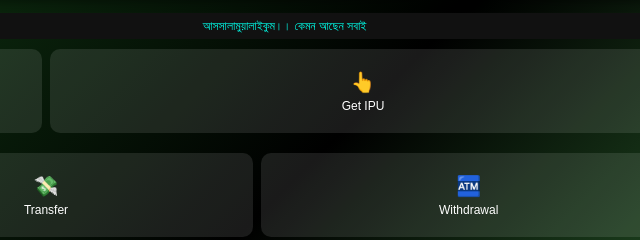
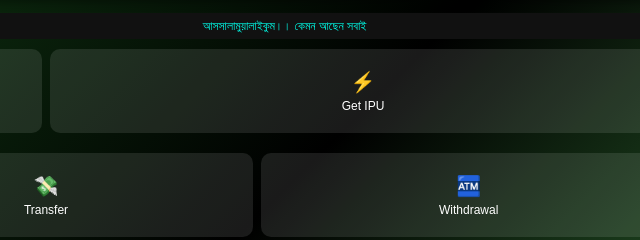
Before and after one commit to DevoloperRaju/IoLent, a plain HTML site: page index.html in a window 1280 px wide. Shown: the part 174-414 px from the top of the page, 594-1234 px from the left. Drawn offline with Linux system fonts and the light colour scheme.

Commit message:
Update index.html

```diff
--- a/index.html
+++ b/index.html
@@ -57,7 +57,7 @@ footer{text-align:center;padding:8px;font-size:11px;opacity:0.8;}
 <!-- ========= 2 CARD SECTION ============ -->
 <div class="grid">
   <div class="card" onclick="tabClicked('Mining.html')"><span class="emoji">⚡</span><span>Mining</span></div>
-  <div class="card" onclick="tabClicked('GetClick.html')"><span class="emoji">👆</span><span>Get IPU</span></div>
+  <div class="card" onclick="tabClicked('GetClick.html')"><span class="emoji">⚡</span><span>Get IPU</span></div>
 </div>
 
 <!-- ========= 15 CARD SECTION ============ -->
```
